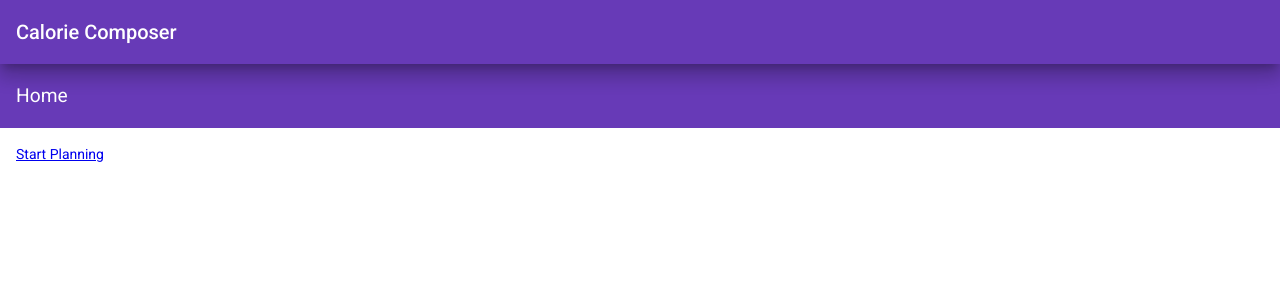
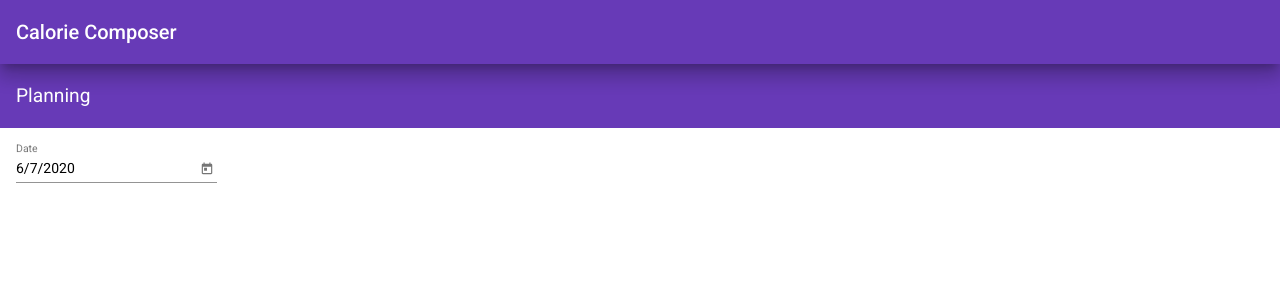
Before and after one commit to michael-dean-haynie/calorie-composer-ui, an Angular app: page /#/planning in a window 1280 px wide. Before the commit this address led to /#/home. Shown: the top 300 px of the page. Built offline with nearby package versions, Linux system fonts and the light colour scheme; what ng2-charts would draw is missing.

Commit message:
Add planning page and date picker

```diff
--- a/src/app/app-routing.module.ts
+++ b/src/app/app-routing.module.ts
@@ -1,12 +1,14 @@
 import { NgModule } from '@angular/core';
 import { RouterModule, Routes } from '@angular/router';
 import { HomeComponent } from './components/home/home.component';
+import { PlanningComponent } from './components/planning/planning.component';
 import { SearchComponent } from './components/search/search.component';
 
 
 // const routes: Routes = [];
 const routes: Routes = [
   { path: 'home', component: HomeComponent, data: { pageTitle: 'Home' } },
+  { path: 'planning', component: PlanningComponent, data: { pageTitle: 'Planning' } },
   { path: 'search', component: SearchComponent, data: { pageTitle: 'Search' } },
   // empty url
   { path: '', pathMatch: 'full', redirectTo: 'home' },
--- a/src/app/components/home/home.component.html
+++ b/src/app/components/home/home.component.html
@@ -1 +1 @@
-<a routerLink="/search" routerLinkActive="active">Start Planning</a>
+<a routerLink="/planning" routerLinkActive="active">Start Planning</a>
--- /dev/null
+++ b/src/app/components/planning/planning.component.html
@@ -0,0 +1,8 @@
+<form [formGroup]="planningForm">
+    <mat-form-field>
+        <mat-label>Date</mat-label>
+        <input matInput [matDatepicker]="datePicker" formControlName="date">
+        <mat-datepicker-toggle matSuffix [for]="datePicker"></mat-datepicker-toggle>
+        <mat-datepicker #datePicker></mat-datepicker>
+    </mat-form-field>
+</form>
--- /dev/null
+++ b/src/app/components/planning/planning.component.ts
@@ -0,0 +1,20 @@
+import { Component, OnInit } from '@angular/core';
+import { FormBuilder } from '@angular/forms';
+
+
+@Component({
+  selector: 'app-planning',
+  templateUrl: './planning.component.html',
+  styleUrls: ['./planning.component.scss']
+})
+export class PlanningComponent implements OnInit {
+  planningForm = this.fb.group({
+    date: [new Date()]
+  });
+
+  constructor(private fb: FormBuilder) { }
+
+  ngOnInit(): void {
+  }
+
+}
```
Also changed, not shown: src/app/app.module.ts (+14 -4 lines), src/app/components/planning/planning.component.scss (added), 1 other file (tests, documents, lock files or other folders).
